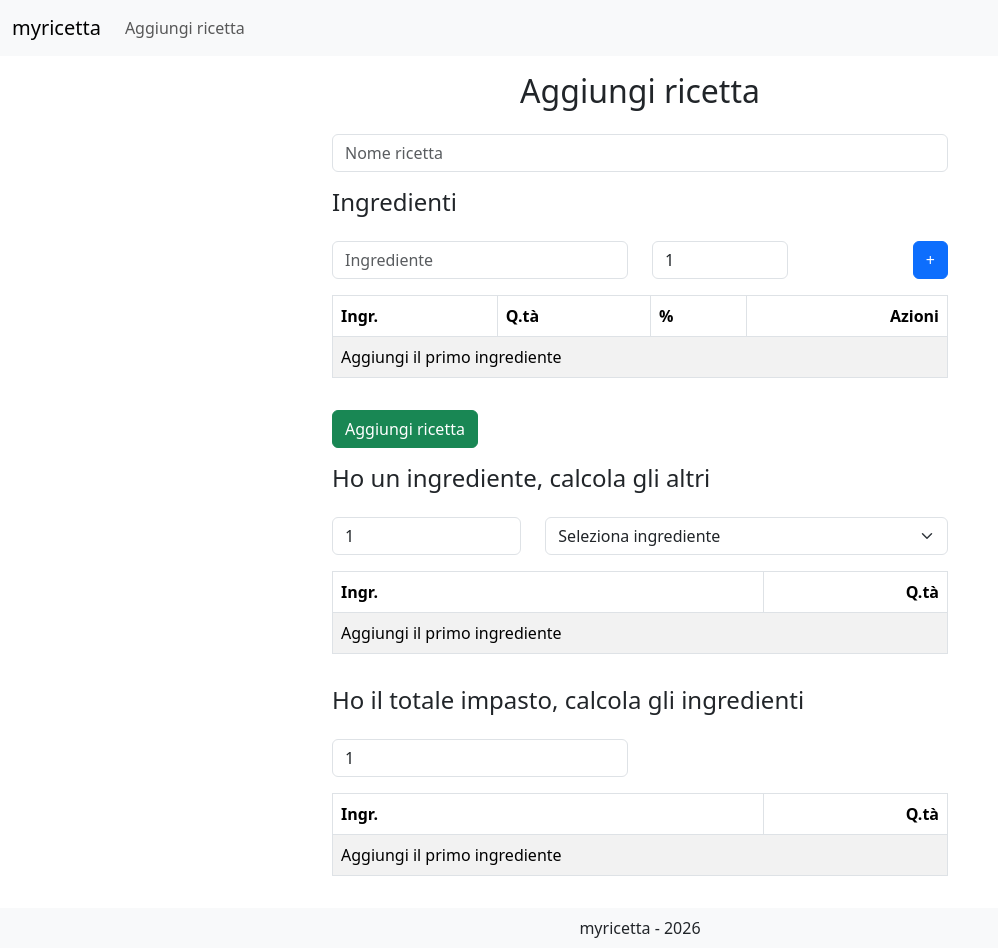
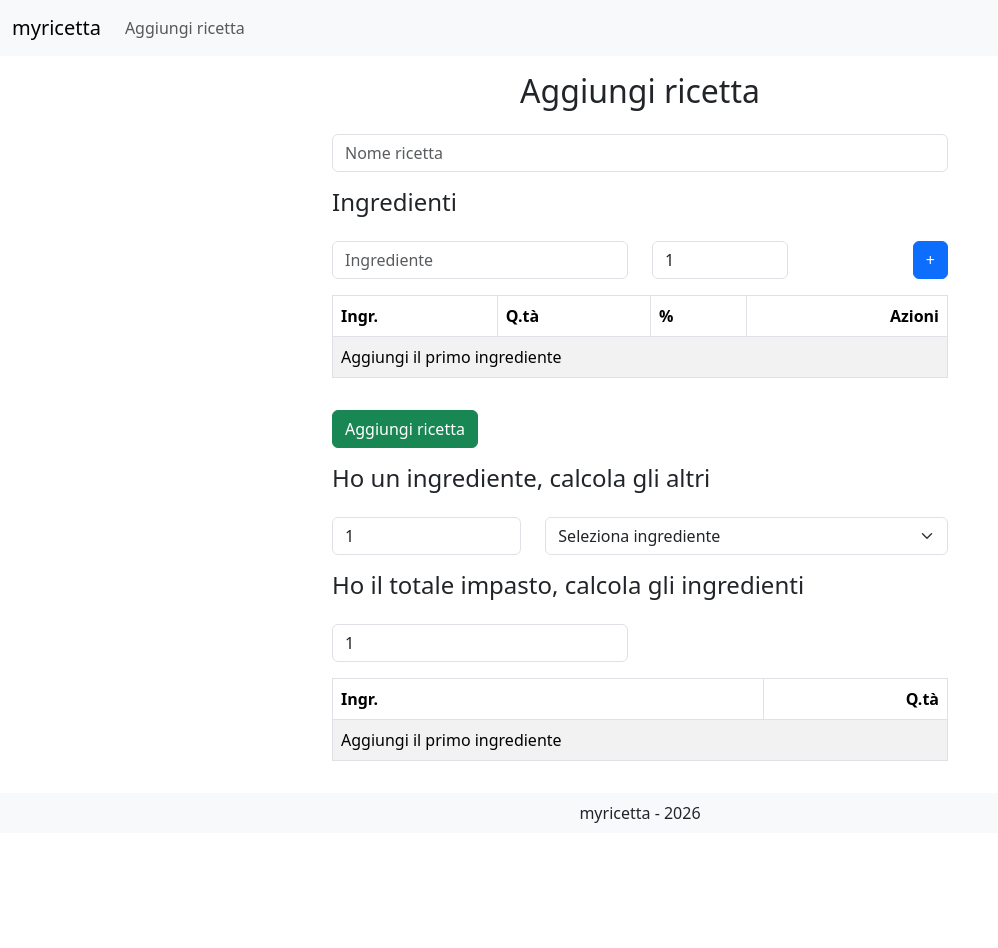
Before and after one commit to tave8/myricetta-react, a React (Vite) app: page /add-recipe in a window 1280 px wide. Shown: the whole page, without its empty margins (0-998 px from the left). After the commit the page ends 833 px from the top, so only its background shows below. Built offline with nearby package versions, Linux system fonts and the light colour scheme.

Commit message:
show "from one ingredient" table only if given known ingredient name

```diff
--- a/src/components/Recipe.jsx
+++ b/src/components/Recipe.jsx
@@ -282,6 +282,7 @@ const RecipeComponent = (props) => {
                 </Row>
               </Col>
               {/* ingredients list */}
+              {knownIngredientName != "" && (
                 <Col>
                   <Row className="justify-content-center">
                     <Col xs={12}>
@@ -329,6 +330,7 @@ const RecipeComponent = (props) => {
                     </Col>
                   </Row>
                 </Col>
+              )}
             </Row>
           </Col>
           {/* FROM TOTAL RECIPE, CALCULATE INGREDIENTS */}
@@ -475,6 +477,7 @@ const addIngredientHelper = ({
     } catch (err) {
       console.error(err)
       alert("Non puoi avere ingredienti con lo stesso nome.")
+      return
     }
 
     // set new ingredients in the react component state
```
Lines whose indentation alone changed are shown as unchanged.
